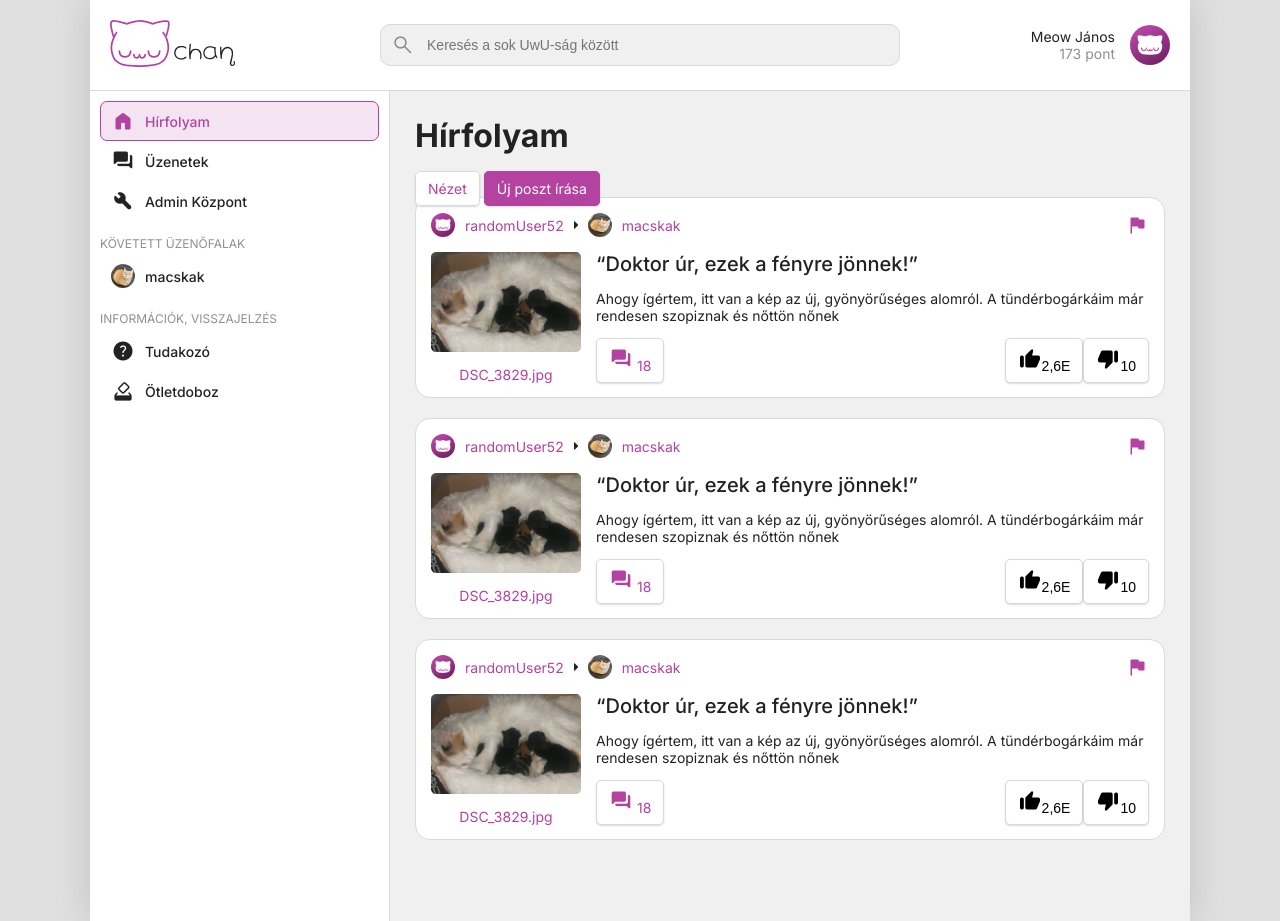
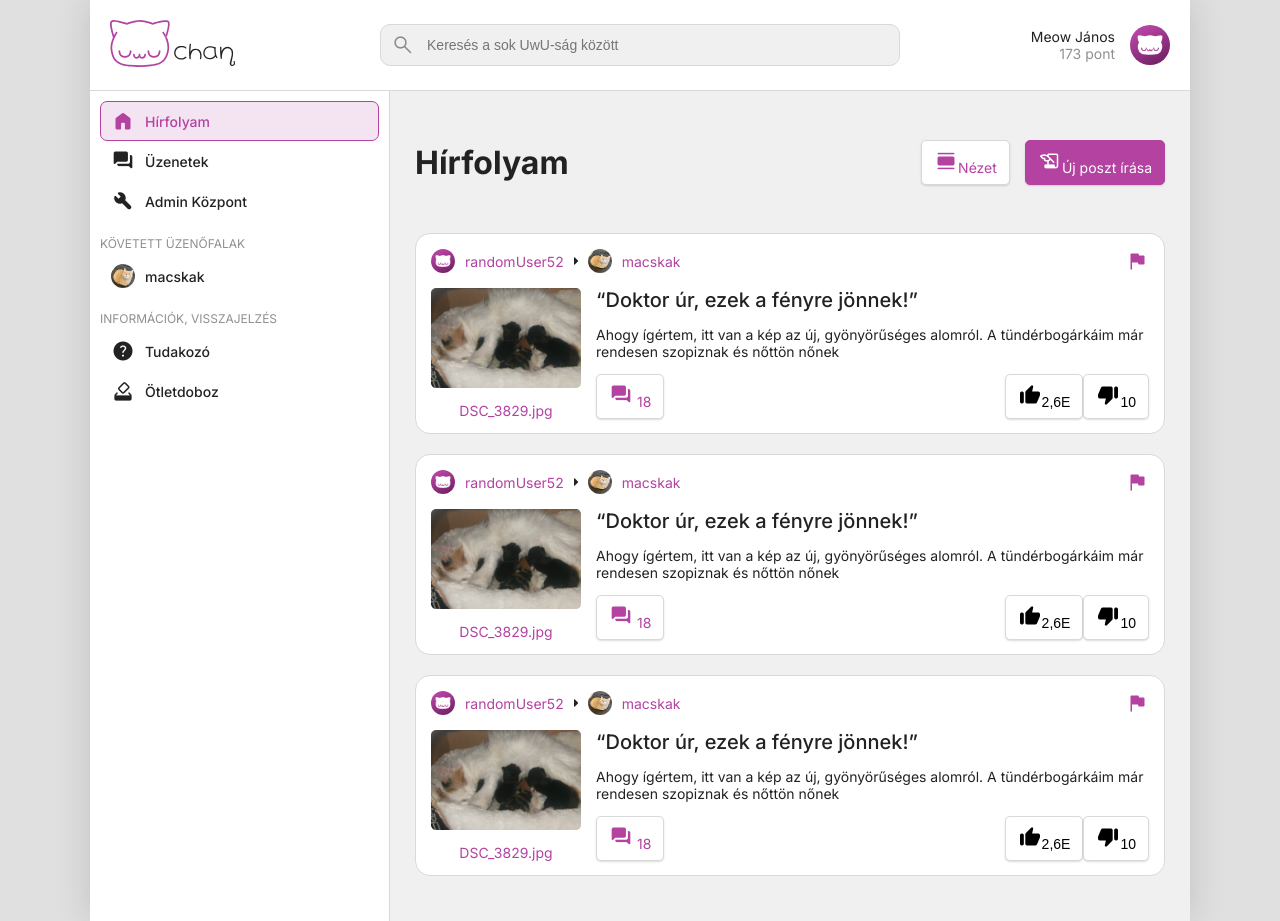
Before and after one commit to 0pau/UwUChan, a PHP site: page / in a window 1280 px wide. Run offline with PHP 8.4, Linux system fonts and the light colour scheme.

Commit message:
Hírfolyam fejlesztése v2

```diff
--- a/css/main.css
+++ b/css/main.css
@@ -66,8 +66,14 @@ section {
     overflow-y: auto;
 }
 
-section > h1 {
+.section-head{
     margin: 0px 0px 25px;
+    display: flex;
+    align-items: center;
+    gap: 15px;
+}
+
+section > h1, .section-head > h1 {
     font-size: 32px;
 }
 
@@ -338,4 +344,5 @@ nav p {
 }
 
 
+
 /********************************************************/
--- a/index.html
+++ b/index.html
@@ -47,10 +47,12 @@
                 </div>
             </nav>
             <section>
+
+                <div class="section-head">
                 <h1>Hírfolyam</h1>
-
-                <a href="." class="button">Nézet</a>
-                <a href="." class="button cta">Új poszt írása</a>
+                <a href="." class="button right"><span class="material-symbols-rounded">calendar_view_day</span>Nézet</a>
+                <a href="." class="button cta"><span class="material-symbols-rounded">history_edu</span>Új poszt írása</a>
+                </div>
 
                 <div class="post-card">
                     <div class="post-card-head">
```
Also changed, not shown: 404.html (added, +10 -0 lines).
